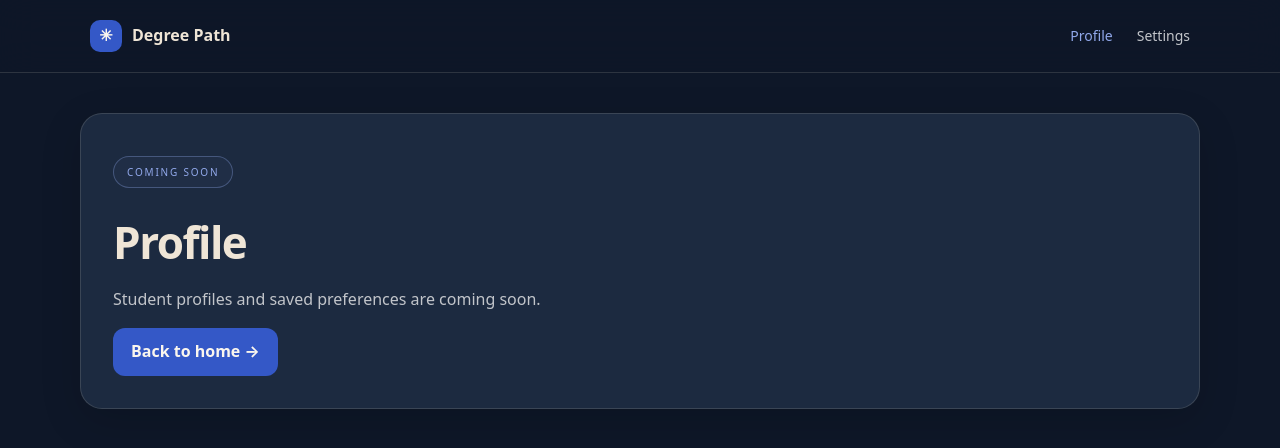
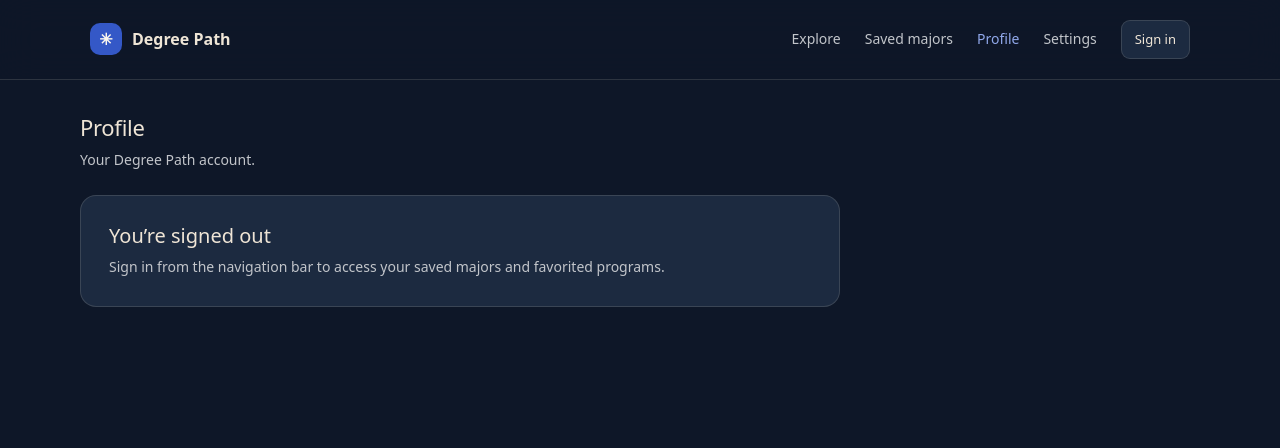
Before and after one commit to whoisbianka/CSC400-Capstone, a Flask app: page /profile in a window 1280 px wide. Shown: the top 448 px of the page. Run offline with Flask 3, Linux system fonts and the light colour scheme; parts of the project's set-up code (start-up, migrations or seed data) failed here and were passed over.

Commit message:
Add signed-in profile and sticky account navigation (codex)
Co-authored-by: OpenAI Codex <codex@openai.com>

```diff
--- a/degree_path/static/css/profile.css
+++ b/degree_path/static/css/profile.css
@@ -1,44 +1,30 @@
-.workspace-page {
-        box-sizing: border-box;
-        min-height: 100%;
-        display: flex;
-        flex-direction: column;
-        justify-content: center;
-      }
-
-      .workspace-page > p, .workspace-page > h1 {
-        text-align: center;
-      }
-
-      #auth-component {
-        display: flex;
-        justify-content: center;
-        margin: 24px 0;
-        max-width: 100%;
-      }
-
-      #auth-component .cl-rootBox, #auth-component .cl-cardBox {
-        max-width: 100%;
-      }
-
-      .account-actions {
-        display: flex;
-        flex-wrap: wrap;
-        gap: 16px;
-        align-items: center;
-        justify-content: center;
-        margin: 24px 0;
-      }
-
-      .account-actions button {
-        border: 1px solid currentColor;
-        border-radius: 10px;
-        padding: 10px 16px;
-        background: transparent;
-        color: inherit;
-        cursor: pointer;
-      }
-
-      .account-actions [hidden], #auth-user-button[hidden] {
-        display: none;
-      }
+/* Account identity uses the shared site palette; account actions stay in the navbar. */
+.profile-workspace { max-width: 1200px; padding-top: 32px; }
+.profile-heading { margin-bottom: 24px; }
+.profile-heading h1 { margin: 0 0 6px; font-size: 22px; font-weight: 500; line-height: 1.4; letter-spacing: -.3px; }
+.profile-heading p { margin: 0; font-size: 14px; }
+.profile-account { max-width: 760px; border: 1px solid var(--border); border-radius: 16px; background: var(--surface); overflow: hidden; }
+.profile-identity { display: flex; align-items: center; gap: 18px; padding: 26px; }
+.profile-avatar { display: grid; place-items: center; width: 58px; height: 58px; flex: 0 0 58px; border-radius: 16px; background: var(--surface-raised); color: var(--accent); font-size: 23px; font-weight: 500; }
+.profile-person { min-width: 0; }
+.profile-person h2 { margin: 0 0 3px; font-size: 21px; font-weight: 500; line-height: 1.4; letter-spacing: 0; overflow-wrap: anywhere; }
+.profile-email { margin: 0; font-size: 14px; overflow-wrap: anywhere; }
+.profile-signed-in { display: inline-flex; align-items: center; gap: 7px; margin-top: 6px; color: #9ae1ca; font-size: 12px; }
+.profile-status-dot { display: inline-block; width: 7px; height: 7px; border-radius: 50%; background: currentColor; }
+.profile-details { margin: 0; padding: 0 26px 12px; }
+.profile-details > div { display: flex; justify-content: space-between; align-items: baseline; gap: 20px; padding: 16px 0; border-top: 1px solid var(--border); font-size: 13px; }
+.profile-details dt { color: var(--muted); }
+.profile-details dd { margin: 0; text-align: right; overflow-wrap: anywhere; min-width: 0; }
+.profile-identity-status { padding: 0 26px; font-size: 12px; }
+.profile-identity-status:empty { display: none; }
+.profile-footer { padding: 18px 26px; border-top: 1px solid var(--border); color: var(--muted); font-size: 13px; }
+.profile-signed-out { padding: 28px; }
+.profile-signed-out h2 { margin: 0 0 8px; font-size: 20px; font-weight: 500; letter-spacing: 0; }
+.profile-signed-out p { margin: 0; font-size: 14px; }
+@media (max-width: 600px) {
+  .profile-workspace { padding-top: 24px; }
+  .profile-identity { padding: 20px; gap: 14px; }
+  .profile-details { padding: 0 20px 10px; }
+  .profile-footer { padding: 16px 20px; }
+}
+@media (max-width: 380px) { .profile-details > div { flex-direction: column; gap: 5px; } .profile-details dd { text-align: left; } }
--- a/degree_path/static/css/theme.css
+++ b/degree_path/static/css/theme.css
@@ -41,3 +41,9 @@ button:disabled { opacity: .6; cursor: not-allowed; }
 .site-navigation nav a { color: var(--muted); text-decoration: none; font-size: 14px; }
 .site-navigation nav a:hover, .site-navigation nav a[aria-current] { color: var(--accent); }
 @media (max-width: 600px) { .site-navigation { padding: 18px 16px; flex-wrap: wrap; } .site-navigation nav { gap: 16px; flex-wrap: wrap; } }
+
+/* Keep the same account navigation visible while browsing long pages. */
+.site-navigation { position: sticky; top: 0; z-index: 100; flex-shrink: 0; }
+.site-navigation nav { align-items: center; flex-wrap: wrap; }
+.site-navigation .nav-auth-button { padding: 8px 13px; border: 1px solid var(--border); border-radius: 9px; background: var(--surface); color: var(--text); font-size: 13px; cursor: pointer; white-space: nowrap; }
+@media (max-width: 600px) { .site-navigation nav { width: 100%; gap: 12px 16px; } }
--- a/degree_path/static/js/account-auth.js
+++ b/degree_path/static/js/account-auth.js
@@ -157,6 +157,30 @@
     }
   });
 
+  // A verified profile visit may load identity details; normal guest visits stay lazy.
+  const profile = document.getElementById("profile-account");
+  if (profile && nav.dataset.userId) {
+    const clean = value => typeof value === "string" ? value.trim().slice(0, 200) : "";
+    loadClerk().then(clerk => {
+      const user = clerk.user;
+      if (!clerk.session || !user || user.id !== profile.dataset.clerkUserId) {
+        throw new Error("Your sign-in changed. Sign out and sign in again to refresh your account details.");
+      }
+      const name = clean(user.fullName) || [clean(user.firstName), clean(user.lastName)].filter(Boolean).join(" ") || clean(user.username);
+      const email = clean(user.primaryEmailAddress?.emailAddress);
+      document.getElementById("profile-name").textContent = name || "Your account";
+      document.getElementById("profile-email").textContent = email || "Email address not provided";
+      document.getElementById("profile-name-value").textContent = name || "Not provided";
+      document.getElementById("profile-email-value").textContent = email || "Not provided";
+      document.getElementById("profile-avatar").textContent = name ? name.split(/\s+/).slice(0, 2).map(part => part[0]).join("").toUpperCase() : "?";
+    }).catch(error => {
+      document.getElementById("profile-email").textContent = "Account details unavailable";
+      document.getElementById("profile-name-value").textContent = "Unavailable";
+      document.getElementById("profile-email-value").textContent = "Unavailable";
+      document.getElementById("profile-identity-status").textContent = error.message;
+    });
+  }
+
   if (sessionStorage.getItem(pendingLogin) && !nav.dataset.userId) {
     // Finish an explicitly requested sign-in after an OAuth redirect.
     // Never open a modal automatically on normal guest visits.
--- a/degree_path/templates/_navigation.html
+++ b/degree_path/templates/_navigation.html
@@ -1,21 +1,20 @@
-<!-- Shared navigation for every page; the brand returns to the homepage. -->
+<!-- The shared sticky header keeps navigation and account actions available on every page. -->
 <header class="site-navigation" id="account-navigation" data-user-id="{{ session.get('user_id', '') }}" data-csrf="{{ csrf_token }}" data-clerk-key="{{ clerk_publishable_key }}">
   <a class="site-brand" href="{{ url_for('web.home') }}"><span aria-hidden="true">✳</span> Degree Path</a>
   <nav aria-label="Account navigation">
+    <a href="{{ url_for('web.explore') }}" {% if request.endpoint in ['web.explore', 'web.program_details'] %}aria-current="page"{% endif %}>Explore</a>
+    <a href="{{ url_for('web.saved_majors_page') }}" {% if request.endpoint == 'web.saved_majors_page' %}aria-current="page"{% endif %}>Saved majors</a>
     {% if request.endpoint in ['web.favorites', 'web.compare'] %}
-    <button type="button" class="nav-auth-button" data-auth-action="{{ 'logout' if session.get('user_id') else 'login' }}">{{ 'Sign out' if session.get('user_id') else 'Sign in' }}</button>
-    <a href="{{ url_for('web.favorites') }}">Favorites</a>
-    <a href="{{ url_for('web.compare') }}">Compare</a>
-    {% endif %}
-    {% if request.endpoint in ['web.explore', 'web.program_details', 'web.saved_majors_page'] %}
-    <a href="{{ url_for('web.saved_majors_page') }}" {% if request.endpoint == 'web.saved_majors_page' %}aria-current="page"{% endif %}>Saved majors</a>
+    <a href="{{ url_for('web.favorites') }}" {% if request.endpoint == 'web.favorites' %}aria-current="page"{% endif %}>Favorites</a>
+    <a href="{{ url_for('web.compare') }}" {% if request.endpoint == 'web.compare' %}aria-current="page"{% endif %}>Compare</a>
     {% endif %}
     <a href="{{ url_for('web.profile') }}" {% if request.endpoint == 'web.profile' %}aria-current="page"{% endif %}>Profile</a>
     <a href="{{ url_for('web.settings') }}" {% if request.endpoint == 'web.settings' %}aria-current="page"{% endif %}>Settings</a>
+    <button type="button" class="nav-auth-button" data-auth-action="{{ 'logout' if session.get('user_id') else 'login' }}">{{ 'Sign out' if session.get('user_id') else 'Sign in' }}</button>
   </nav>
 </header>
 
 <p id="account-status" class="account-status" role="status" hidden></p>
 <button id="account-retry-logout" type="button" hidden>Finish signing out</button>
 <button id="saved-major-signin" type="button" data-auth-action="login" hidden>Sign in</button>
-<script src="{{ url_for('static', filename='js/account-auth.js') }}" defer></script>
+<script src="{{ url_for('static', filename='js/account-auth.js', v='account-profile-1') }}" defer></script>
--- a/degree_path/templates/profile.html
+++ b/degree_path/templates/profile.html
@@ -1,9 +1,19 @@
-{% extends "base.html" %}
+{% extends 'base.html' %}
+{% block extra_head %}
+<link rel="stylesheet" href="{{ url_for('static', filename='css/profile.css', v='account-profile-1') }}">
+{% endblock %}
 {% block content %}
-<div class="page-workspace"><section class="workspace-page" aria-labelledby="page-title">
-  <p class="eyebrow">Coming soon</p>
-  <h1 id="page-title">Profile</h1>
-  <p>Student profiles and saved preferences are coming soon.</p>
-  <a class="primary-link" href="{{ url_for('web.home') }}">Back to home →</a>
-</section></div>
+<div class="page-workspace profile-workspace">
+  <header class="profile-heading"><h1 id="page-title">Profile</h1><p>Your Degree Path account.</p></header>
+  <section class="profile-account" id="profile-account" aria-label="Your account" data-clerk-user-id="{{ session.get('clerk_user_id', '') }}">
+    {% if session.get('user_id') %}
+    <div class="profile-identity"><span class="profile-avatar" id="profile-avatar" aria-hidden="true">?</span><div class="profile-person"><h2 id="profile-name">Your account</h2><p class="profile-email" id="profile-email">Loading account details…</p><span class="profile-signed-in"><span class="profile-status-dot" aria-hidden="true"></span>You’re signed in</span></div></div>
+    <dl class="profile-details"><div><dt>Name</dt><dd id="profile-name-value">Loading…</dd></div><div><dt>Email address</dt><dd id="profile-email-value">Loading…</dd></div><div><dt>Account status</dt><dd>Signed in</dd></div></dl>
+    <p class="profile-identity-status" id="profile-identity-status" role="status" aria-live="polite"></p>
+    <footer class="profile-footer">Your saved majors and favorited programs are linked to this account.</footer>
+    {% else %}
+    <div class="profile-signed-out"><h2>You’re signed out</h2><p>Sign in from the navigation bar to access your saved majors and favorited programs.</p></div>
+    {% endif %}
+  </section>
+</div>
 {% endblock %}
```
Also changed, not shown: tests/test_account_auth.js (+30 -4 lines), tests/test_profile_page.py (added, +88 -0 lines).
